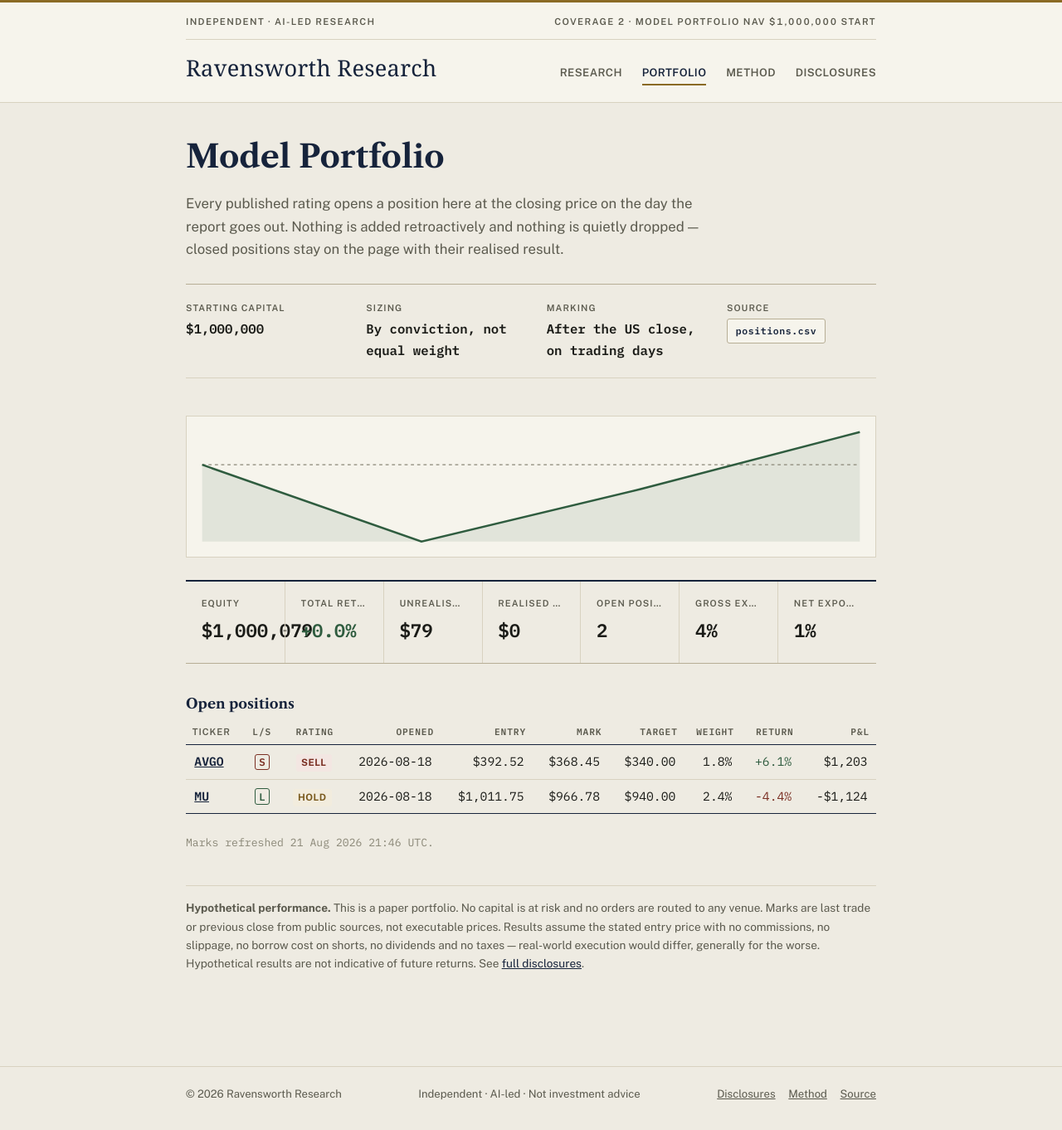
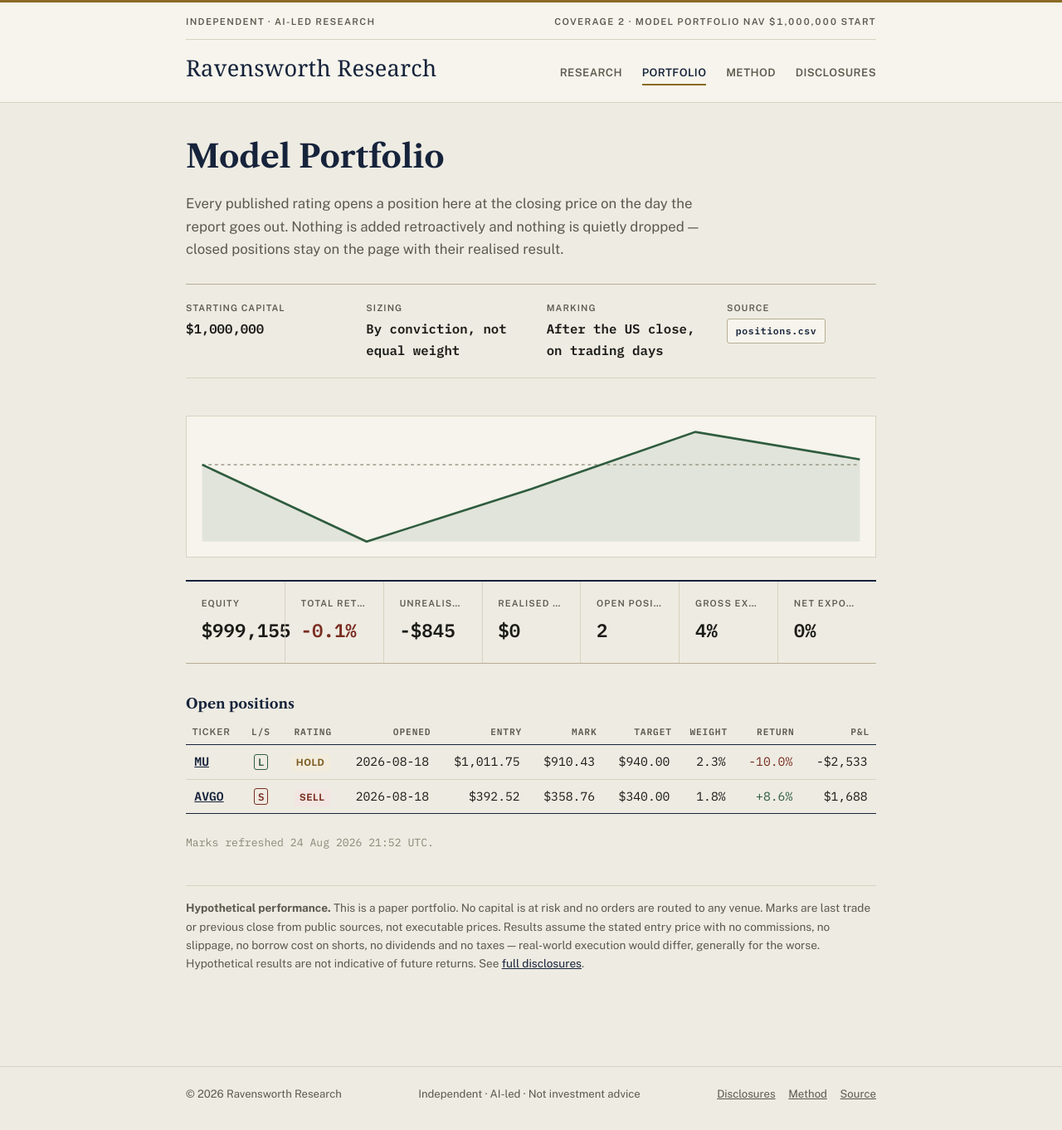
Before and after one commit to ryanrodrigues25200525-svg/ravensworth-research, a Jekyll site: the page built from portfolio.md, in a window 1280 px wide. Shown: the whole page at 83% size. Built offline with Jekyll 4.4.1, drawn with Linux system fonts in a browser that asks for light colours; some web fonts are replaced.

Commit message:
chore: refresh portfolio marks

```diff
--- a/data/equity_curve.csv
+++ b/data/equity_curve.csv
@@ -4,3 +4,4 @@ date,equity
 2026-08-19,999635.875
 2026-08-20,1000489.0
 2026-08-21,1000079.25
+2026-08-24,999155.0
--- a/portfolio.md
+++ b/portfolio.md
@@ -17,22 +17,22 @@ result.</p>
 </dl>
 
 <!-- PORTFOLIO:START -->
-<svg class="equity-curve" viewBox="0 0 640 120" role="img" aria-label="Model portfolio equity curve"><polygon points="8,112 8.0,39.1 216.0,112.0 424.0,62.2 632.0,8.0 632,112" fill="#2f5c3f" opacity="0.10"/><line x1="8" y1="39.1" x2="632" y2="39.1" stroke="#8b8878" stroke-width="1" stroke-dasharray="3 3"/><polyline points="8.0,39.1 216.0,112.0 424.0,62.2 632.0,8.0" fill="none" stroke="#2f5c3f" stroke-width="2"/></svg>
+<svg class="equity-curve" viewBox="0 0 640 120" role="img" aria-label="Model portfolio equity curve"><polygon points="8,112 8.0,39.1 164.0,112.0 320.0,62.2 476.0,8.0 632.0,34.0 632,112" fill="#2f5c3f" opacity="0.10"/><line x1="8" y1="39.1" x2="632" y2="39.1" stroke="#8b8878" stroke-width="1" stroke-dasharray="3 3"/><polyline points="8.0,39.1 164.0,112.0 320.0,62.2 476.0,8.0 632.0,34.0" fill="none" stroke="#2f5c3f" stroke-width="2"/></svg>
 <div class="stat-strip">
-<div class="stat-tile"><span class="stat-label">Equity</span><span class="stat-value">$1,000,079</span></div>
-<div class="stat-tile"><span class="stat-label">Total return</span><span class="stat-value"><span class="pos">+0.0%</span></span></div>
-<div class="stat-tile"><span class="stat-label">Unrealised P&amp;L</span><span class="stat-value">$79</span></div>
+<div class="stat-tile"><span class="stat-label">Equity</span><span class="stat-value">$999,155</span></div>
+<div class="stat-tile"><span class="stat-label">Total return</span><span class="stat-value"><span class="neg">-0.1%</span></span></div>
+<div class="stat-tile"><span class="stat-label">Unrealised P&amp;L</span><span class="stat-value">-$845</span></div>
 <div class="stat-tile"><span class="stat-label">Realised P&amp;L</span><span class="stat-value">$0</span></div>
 <div class="stat-tile"><span class="stat-label">Open positions</span><span class="stat-value">2</span></div>
 <div class="stat-tile"><span class="stat-label">Gross exposure</span><span class="stat-value">4%</span></div>
-<div class="stat-tile"><span class="stat-label">Net exposure</span><span class="stat-value">1%</span></div>
+<div class="stat-tile"><span class="stat-label">Net exposure</span><span class="stat-value">0%</span></div>
 </div>
 <h3>Open positions</h3>
 <div class="table-wrap"><table class="ledger"><thead><tr><th>Ticker</th><th>L/S</th><th>Rating</th><th>Opened</th><th>Entry</th><th>Mark</th><th>Target</th><th>Weight</th><th>Return</th><th>P&amp;L</th></tr></thead><tbody>
-<tr><td><a href="{{ '/research/2026-08-18-avgo/' | relative_url }}">AVGO</a></td><td><span class="direction short">S</span></td><td><span class="badge sell">Sell</span></td><td>2026-08-18</td><td>$392.52</td><td>$368.45</td><td>$340.00</td><td>1.8%</td><td><span class="pos">+6.1%</span></td><td>$1,203</td></tr>
-<tr><td><a href="{{ '/research/2026-08-18-mu/' | relative_url }}">MU</a></td><td><span class="direction long">L</span></td><td><span class="badge hold">Hold</span></td><td>2026-08-18</td><td>$1,011.75</td><td>$966.78</td><td>$940.00</td><td>2.4%</td><td><span class="neg">-4.4%</span></td><td>-$1,124</td></tr>
+<tr><td><a href="{{ '/research/2026-08-18-mu/' | relative_url }}">MU</a></td><td><span class="direction long">L</span></td><td><span class="badge hold">Hold</span></td><td>2026-08-18</td><td>$1,011.75</td><td>$910.43</td><td>$940.00</td><td>2.3%</td><td><span class="neg">-10.0%</span></td><td>-$2,533</td></tr>
+<tr><td><a href="{{ '/research/2026-08-18-avgo/' | relative_url }}">AVGO</a></td><td><span class="direction short">S</span></td><td><span class="badge sell">Sell</span></td><td>2026-08-18</td><td>$392.52</td><td>$358.76</td><td>$340.00</td><td>1.8%</td><td><span class="pos">+8.6%</span></td><td>$1,688</td></tr>
 </tbody></table></div>
-<p class="stamp">Marks refreshed 21 Aug 2026 21:46 UTC.</p>
+<p class="stamp">Marks refreshed 24 Aug 2026 21:52 UTC.</p>
 <!-- PORTFOLIO:END -->
 
 <div class="disclaimer">
```
